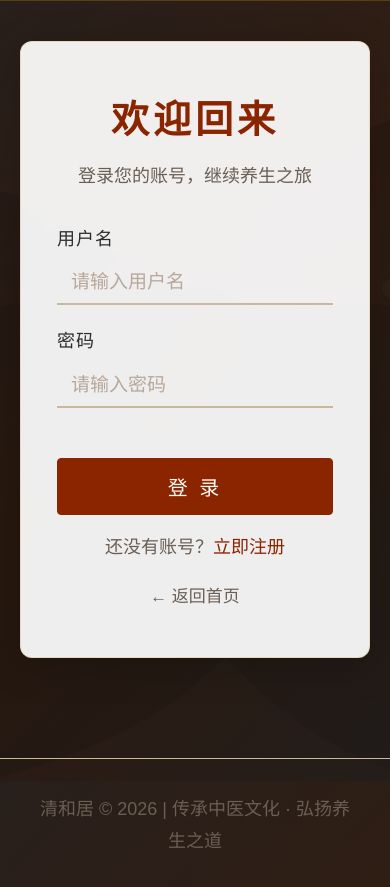
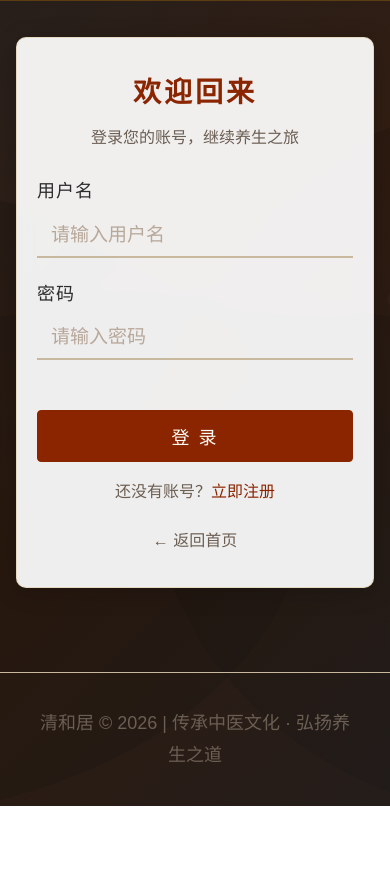
Before and after one commit to qwqyuyu/qingheju, a website: page login.html in a window 390 px wide. Shown: the part 63-950 px from the top of the page. After the commit the page ends 869 px from the top, so only its background shows below. Drawn offline with Linux system fonts and the light colour scheme.

Commit message:
修复登录/注册页移动端响应式：移除iOS Safari背景渲染bug，新增平板和手机断点适配

```diff
--- a/css/login.css
+++ b/css/login.css
@@ -5,6 +5,7 @@
 /* === 页面背景 === */
 .auth_page {
     min-height: 100vh;
+    min-height: 100dvh; /* 动态视口高度，适配移动端键盘弹出 */
     display: flex;
     flex-direction: column;
     background:
@@ -12,7 +13,7 @@
         url('../images/background/login_bg.svg');
     background-size: cover;
     background-position: center;
-    background-attachment: fixed;
+    /* 移除 background-attachment: fixed —— iOS Safari 存在渲染 bug */
 }
 
 /* === 表单容器 === */
@@ -102,3 +103,73 @@
 .auth_back a:hover {
     color: var(--color-primary);
 }
+
+/* ==========================================
+   响应式设计
+   ========================================== */
+
+/* 平板：768px - 1199px */
+@media (max-width: 1199px) {
+    .auth_card {
+        max-width: 400px;
+        padding: 38px 30px;
+    }
+
+    .auth_title {
+        font-size: 34px;
+    }
+
+    .auth_subtitle {
+        font-size: 17px;
+        margin-bottom: 24px;
+    }
+
+    .auth_btn {
+        font-size: 19px;
+        padding: 12px;
+    }
+}
+
+/* 手机：< 768px */
+@media (max-width: 767px) {
+    .auth_container {
+        padding: 24px 16px;
+        align-items: flex-start; /* 防止键盘弹出时卡片被顶到屏幕外 */
+        padding-top: 36px;
+    }
+
+    .auth_card {
+        max-width: 100%;
+        padding: 30px 20px;
+        border-radius: 10px;
+        box-shadow: 0 4px 24px rgba(0,0,0,0.18);
+    }
+
+    .auth_title {
+        font-size: 28px;
+        letter-spacing: 3px;
+    }
+
+    .auth_subtitle {
+        font-size: 16px;
+        margin-bottom: 22px;
+    }
+
+    .auth_btn {
+        font-size: 18px;
+        padding: 12px;
+        letter-spacing: 2px;
+    }
+
+    .auth_switch {
+        font-size: 16px;
+    }
+
+    .auth_back a {
+        font-size: 16px;
+    }
+
+    .form_error {
+        font-size: 15px;
+    }
+}
```
